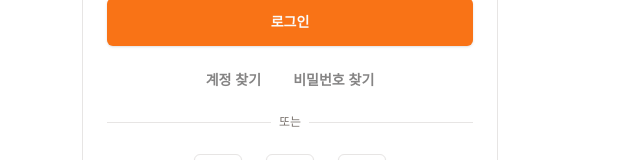
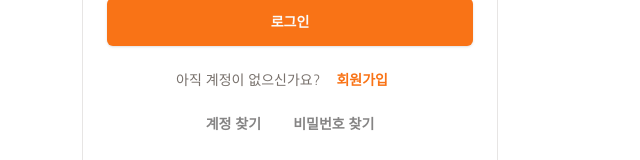
Before and after one commit to dev-hororok/monta-pwa, a React (Vite) app: page /auth/login in a window 1280 px wide. Shown: the part 187-347 px from the top of the page, without its empty margins (345-985 px from the left). Built offline with nearby package versions, Linux system fonts and the light colour scheme; no server answers; what tailwindcss-safe-area would draw is missing.

Commit message:
✨ 모든 라우터 이동 replace로 대체

```diff
--- a/src/components/forms/LoginForm.tsx
+++ b/src/components/forms/LoginForm.tsx
@@ -116,9 +116,21 @@ const LoginForm = () => {
           </Button>
         </form>
       </Form>
-
+      <div className="flex justify-center items-center text-sm">
+        <div className="flex justify-center items-center text-sm">
+          <span className="text-muted-foreground">아직 계정이 없으신가요?</span>
+          <Link
+            replace
+            to="/auth/agree"
+            className={cn(buttonVariants({ variant: 'link' }), 'h-auto py-0')}
+          >
+            회원가입
+          </Link>
+        </div>
+      </div>
       <div className="flex justify-center items-center text-sm">
         <Link
+          replace
           to="/auth/register"
           className={cn(
             buttonVariants({ variant: 'link' }),
@@ -128,6 +140,7 @@ const LoginForm = () => {
           계정 찾기
         </Link>
         <Link
+          replace
           to="/auth/register"
           className={cn(
             buttonVariants({ variant: 'link' }),
--- a/src/components/forms/RegisterForm.tsx
+++ b/src/components/forms/RegisterForm.tsx
@@ -56,7 +56,7 @@ const RegisterForm = () => {
       if (result.success) {
         // 회원가입 성공
         toast({ title: '회원가입에 성공하였습니다.' });
-        navigate('/');
+        navigate('/', { replace: true });
       } else {
         // 회원가입 실패
         toast({
@@ -119,6 +119,7 @@ const RegisterForm = () => {
         <div className="flex justify-center items-center text-sm">
           <span className="text-muted-foreground">이미 계정이 있나요?</span>
           <Link
+            replace
             to="/auth/login"
             className={cn(buttonVariants({ variant: 'link' }), 'h-auto py-0')}
           >
--- a/src/components/headers/PrevHeader.tsx
+++ b/src/components/headers/PrevHeader.tsx
@@ -8,7 +8,7 @@ interface Props {
 export const PrevHeader = ({ to }: Props) => {
   return (
     <div className="flex items-end fixed top-0 left-0 right-0 md:absolute h-14 px-3 mt-safe md:rounded-t-md bg-background">
-      <Link to={to}>
+      <Link to={to} replace>
         <ChevronLeftIcon className="w-8 h-8" />
       </Link>
     </div>
--- a/src/pages/AgreeToTerms.tsx
+++ b/src/pages/AgreeToTerms.tsx
@@ -95,7 +95,7 @@ export const AgreeToTermsPage = () => {
 
         <Button
           disabled={!checked[0] || !checked[1]}
-          onClick={() => navigate('/auth/register')}
+          onClick={() => navigate('/auth/register', { replace: true })}
           className={cn(buttonVariants(), 'w-full h-12 mt-10')}
         >
           동의하기
--- a/src/pages/LoginGateway.tsx
+++ b/src/pages/LoginGateway.tsx
@@ -17,6 +17,7 @@ export const LoginGateway = () => {
       </div>
       <div className="row-span-1 w-full flex flex-col gap-2 items-center py-20">
         <Link
+          replace
           to="/auth/login"
           className={cn(
             buttonVariants({ variant: 'ghost' }),
@@ -25,7 +26,11 @@ export const LoginGateway = () => {
         >
           로그인
         </Link>
-        <Link to="/auth/agree" className={cn(buttonVariants(), 'w-2/3 h-12')}>
+        <Link
+          replace
+          to="/auth/agree"
+          className={cn(buttonVariants(), 'w-2/3 h-12')}
+        >
           가입하기
         </Link>
       </div>
```
